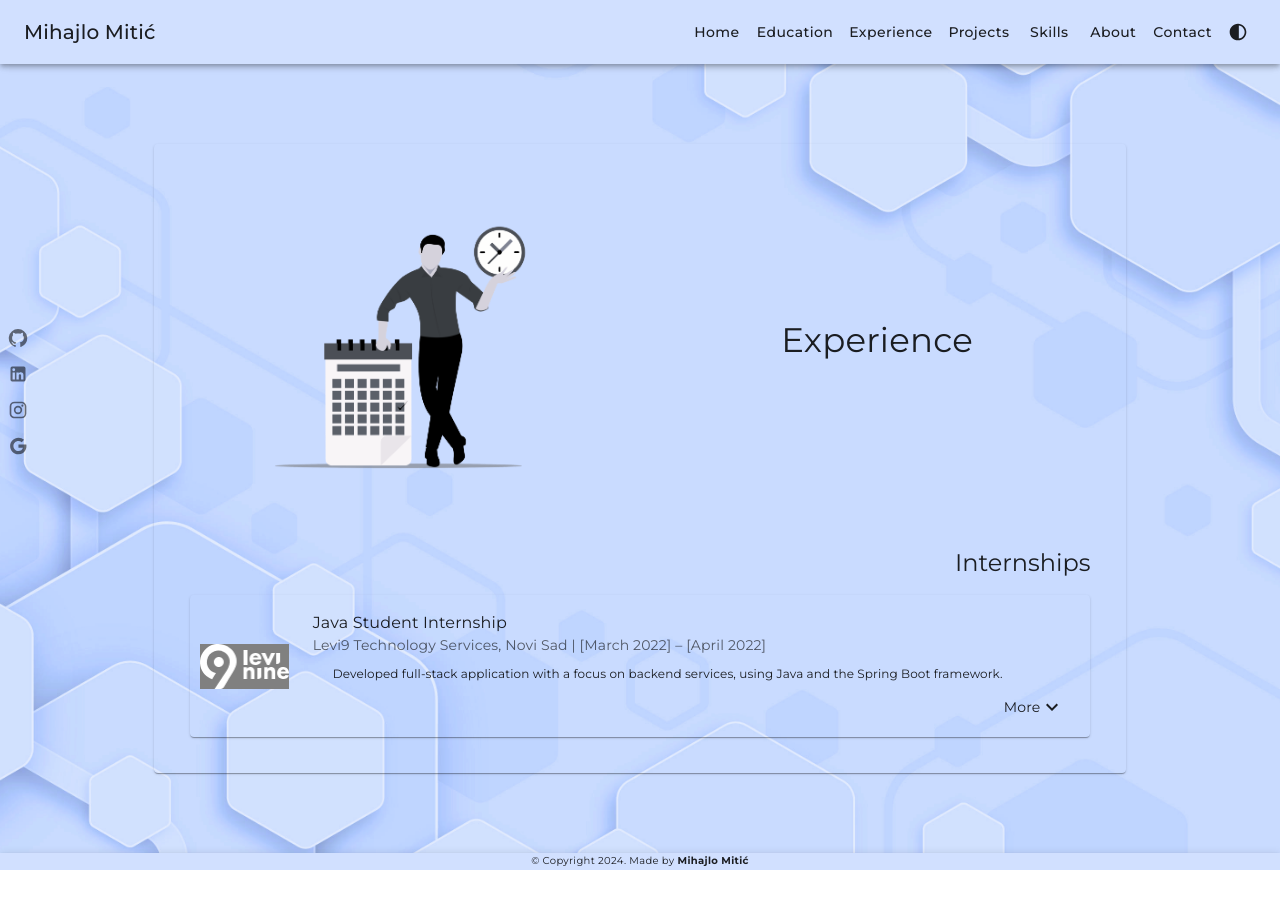
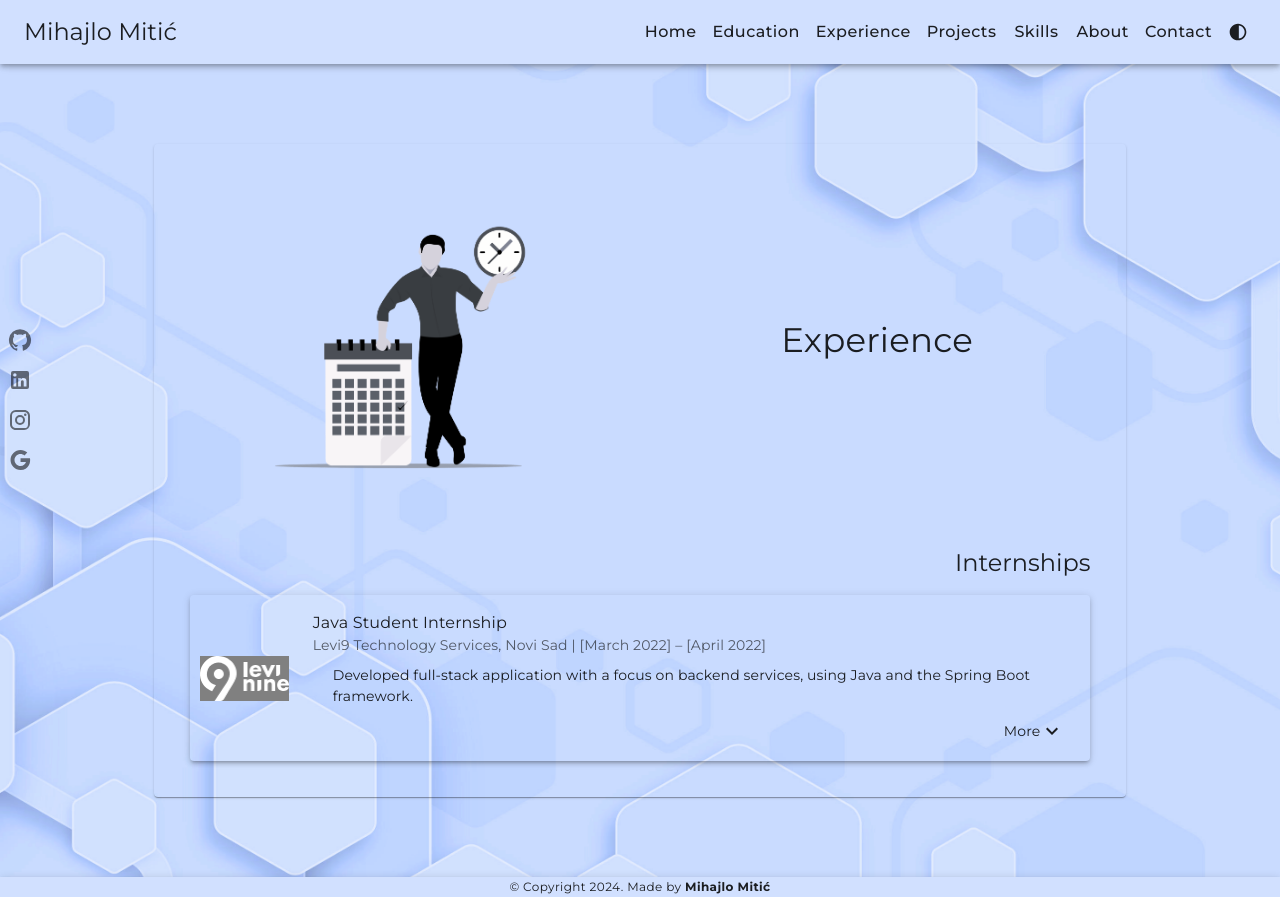
Before and after one commit to mmitic99/mmitic99.github.io, a React (Create React App) app: page /experience in a window 1280 px wide. Before the commit the page ends 870 px from the top, so only its background shows below. Built offline with nearby package versions, Linux system fonts and the light colour scheme.

Commit message:
fix: change font and buttons size

```diff
--- a/src/components/Education.js
+++ b/src/components/Education.js
@@ -50,6 +50,7 @@ function Education({ navbarHeight }) {
             <List>
               <ListItem>
                 <Paper
+                  elevation={3}
                   sx={{
                     backgroundColor: "transparent",
                     p: "10px",
--- a/src/components/Experience.js
+++ b/src/components/Experience.js
@@ -67,6 +67,7 @@ function Experience({ navbarHeight }) {
               </ListItem>
               <ListItem>
                 <Paper
+                  elevation={3}
                   sx={{
                     backgroundColor: "transparent",
                     p: "10px",
--- a/src/components/Footbar.js
+++ b/src/components/Footbar.js
@@ -14,7 +14,7 @@ function Footbar() {
         textAlign: "center",
       }}
     >
-      <Typography variant="caption" fontSize={10} align="center">
+      <Typography variant="caption" fontSize={12} align="center">
         © Copyright {year}. Made by <strong>Mihajlo Mitić</strong>
       </Typography>
     </AppBar>
--- a/src/components/Navbar.js
+++ b/src/components/Navbar.js
@@ -19,7 +19,7 @@ import { fullScreen, smallScreen } from "./common/const";
 
 const NavbarButton = styled(Button)({
   textTransform: "none",
-  fontSize: 14,
+  fontSize: 16,
 });
 
 const navElements = [
@@ -73,7 +73,7 @@ function Navbar({ handleThemeClick, onHeightChange }) {
             >
               <ListItem disableGutters disablePadding>
                 <Typography
-                  variant="h6"
+                  variant="h5"
                   sx={{
                     flexGrow: 1,
                     textDecoration: "none",
@@ -142,7 +142,7 @@ function Navbar({ handleThemeClick, onHeightChange }) {
         {full && (
           <>
             <Typography
-              variant="h6"
+              variant="h5"
               sx={{
                 flexGrow: 1,
                 textDecoration: "none",
--- a/src/components/SocialMediaBar.js
+++ b/src/components/SocialMediaBar.js
@@ -18,16 +18,16 @@ function SocialMediaBar() {
     >
       <ButtonGroup orientation="vertical">
         <IconButton component={Link} href={githubLink} target="_blank">
-          <GitHub fontSize="small"></GitHub>
+          <GitHub fontSize="medium"></GitHub>
         </IconButton>
         <IconButton component={Link} href={linkedInLink} target="_blank">
-          <LinkedIn fontSize="small"></LinkedIn>
+          <LinkedIn fontSize="medium"></LinkedIn>
         </IconButton>
         <IconButton component={Link} href={instagramLink} target="_blank">
-          <Instagram fontSize="small"></Instagram>
+          <Instagram fontSize="medium"></Instagram>
         </IconButton>
         <IconButton component={Link} href={googleLink} target="_blank">
-          <Google fontSize="small"></Google>
+          <Google fontSize="medium"></Google>
         </IconButton>
       </ButtonGroup>
     </div>
--- a/src/components/common/SmallerListItemText.js
+++ b/src/components/common/SmallerListItemText.js
@@ -3,8 +3,8 @@ import React from "react";
 
 const SmallerListItemText = (props) => (
   <ListItemText
-    primaryTypographyProps={{ fontSize: "12px" }}
-    secondaryTypographyProps={{ fontSize: "10px" }}
+    primaryTypographyProps={{ fontSize: "14px" }}
+    secondaryTypographyProps={{ fontSize: "12px" }}
     {...props}
   />
 );
```
